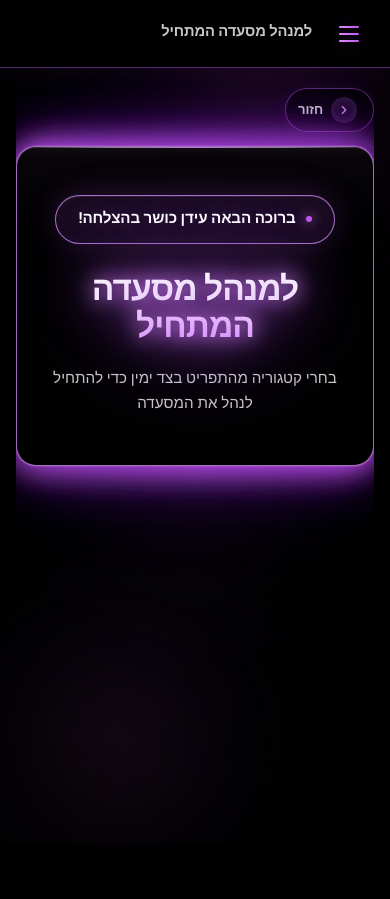
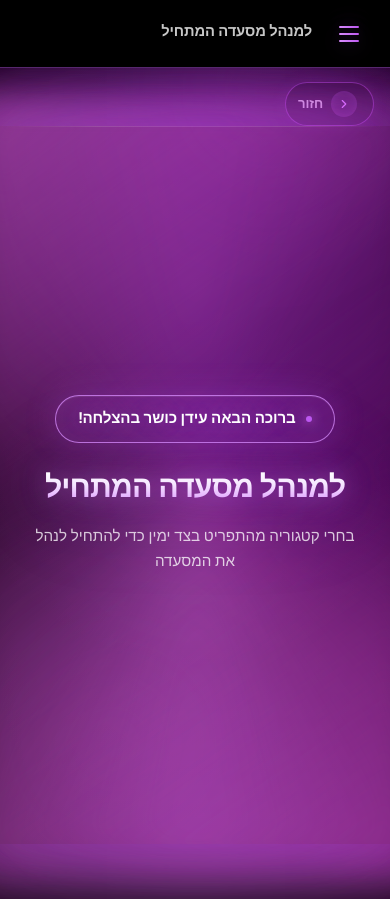
Before and after one commit to BenProbeh/The-New-Manager-s-Guide, a React (Vite) app: page / in a window 390 px wide. Before the commit the page ends 844 px from the top, so only its background shows below. Built offline with nearby package versions, Linux system fonts and the light colour scheme.

Commit message:
Fix mobile scroll jank and horizontal drift

```diff
--- a/src/components/PageCard.jsx
+++ b/src/components/PageCard.jsx
@@ -6,7 +6,7 @@ export default function PageCard({ children, className = '', variant = 'default'
       <div className="page-card__halo page-card__halo--c" aria-hidden="true" />
       <div className="page-card__surface">
         <div className="page-card__sheen" aria-hidden="true" />
-        {children}
+        <div className="page-card__content">{children}</div>
       </div>
     </div>
   )
--- a/src/index.css
+++ b/src/index.css
@@ -48,10 +48,17 @@
     0 24px 64px rgba(0, 0, 0, 0.25);
 
   --shadow-card:
-    0 0 0 1px rgba(218, 143, 255, 0.22),
-    0 0 24px rgba(191, 90, 242, 0.28),
-    0 0 64px rgba(147, 51, 234, 0.18),
-    0 0 120px rgba(124, 58, 237, 0.1),
+    0 0 0 1px rgba(218, 143, 255, 0.24),
+    0 0 18px rgba(191, 90, 242, 0.34),
+    0 0 36px rgba(147, 51, 234, 0.2),
+    0 0 56px rgba(124, 58, 237, 0.1),
+    inset 0 1px 0 rgba(255, 255, 255, 0.08);
+
+  --shadow-card-mobile:
+    0 0 0 1px rgba(218, 143, 255, 0.26),
+    0 0 12px rgba(191, 90, 242, 0.36),
+    0 0 24px rgba(147, 51, 234, 0.22),
+    0 0 36px rgba(124, 58, 237, 0.12),
     inset 0 1px 0 rgba(255, 255, 255, 0.08);
 
   --shadow-card-hover:
@@ -984,14 +991,13 @@ ul {
   position: relative;
   width: 100%;
   max-width: 100%;
-  overflow: visible;
-  isolation: isolate;
 }
 
 .page-card__halo {
   position: absolute;
-  border-radius: calc(var(--radius-xl) + 12px);
+  border-radius: calc(var(--radius-xl) + 8px);
   pointer-events: none;
+  z-index: 0;
 }
 
 .page-card__halo--a {
@@ -1004,8 +1010,8 @@ ul {
     rgba(147, 51, 234, 0.45),
     rgba(218, 143, 255, 0.85)
   );
-  filter: blur(16px) saturate(200%);
-  opacity: 0.75;
+  filter: blur(12px) saturate(200%);
+  opacity: 0.72;
   animation: halo-rotate 10s linear infinite;
 }
 
@@ -1017,18 +1023,17 @@ ul {
     transparent 42%,
     rgba(191, 90, 242, 0.4) 100%
   );
-  filter: blur(6px) saturate(180%);
-  opacity: 0.9;
+  filter: blur(5px) saturate(180%);
+  opacity: 0.82;
 }
 
 .page-card__halo--c {
   inset: 0;
   border-radius: var(--radius-xl);
   box-shadow:
-    0 0 40px rgba(191, 90, 242, 0.35),
-    0 0 100px rgba(147, 51, 234, 0.2),
-    0 0 180px rgba(124, 58, 237, 0.1);
-  opacity: 1;
+    0 0 24px rgba(191, 90, 242, 0.32),
+    0 0 48px rgba(147, 51, 234, 0.18),
+    0 0 72px rgba(124, 58, 237, 0.1);
 }
 
 @keyframes halo-rotate {
@@ -1037,6 +1042,7 @@ ul {
 
 .page-card__surface {
   position: relative;
+  z-index: 1;
   padding: 52px 60px;
   border-radius: var(--radius-xl);
   background:
@@ -1045,7 +1051,13 @@ ul {
   border: 1px solid var(--color-border-accent-strong);
   box-shadow: var(--shadow-card);
   overflow: hidden;
-  transition: box-shadow var(--duration-slow) var(--ease-out-expo), border-color var(--duration-slow) var(--ease-out-expo);
+  transition:
+    box-shadow var(--duration-slow) var(--ease-out-expo),
+    border-color var(--duration-slow) var(--ease-out-expo);
+}
+
+.page-card__content {
+  position: relative;
 }
 
 .page-card:hover .page-card__surface {
@@ -1084,20 +1096,6 @@ ul {
 
 .page-header--hero {
   padding: 8px 0;
-}
-
-.page-header--hero::after {
-  content: '';
-  position: absolute;
-  inset: 8% 0 12%;
-  background: radial-gradient(
-    ellipse at 50% 42%,
-    rgba(191, 90, 242, 0.22) 0%,
-    rgba(147, 51, 234, 0.1) 45%,
-    transparent 72%
-  );
-  pointer-events: none;
-  z-index: -1;
 }
 
 .page-header--section {
@@ -1594,7 +1592,6 @@ ul {
   line-height: 1.12;
   letter-spacing: -0.03em;
   color: #ffffff;
-  text-shadow: var(--oled-text-bloom);
   background: linear-gradient(
     180deg,
     #ffffff 0%,
@@ -1604,15 +1601,18 @@ ul {
   -webkit-background-clip: text;
   background-clip: text;
   -webkit-text-fill-color: transparent;
-  filter: drop-shadow(0 0 32px rgba(191, 90, 242, 0.4));
+  filter:
+    drop-shadow(0 0 8px rgba(218, 143, 255, 0.5))
+    drop-shadow(0 0 18px rgba(191, 90, 242, 0.32))
+    drop-shadow(0 0 32px rgba(147, 51, 234, 0.18));
 }
 
 .page-header__title--main {
   font-size: clamp(2.1rem, 5.5vw, 3.5rem);
   filter:
-    drop-shadow(0 0 10px rgba(218, 143, 255, 0.9))
-    drop-shadow(0 0 26px rgba(191, 90, 242, 0.65))
-    drop-shadow(0 0 52px rgba(147, 51, 234, 0.38));
+    drop-shadow(0 0 10px rgba(218, 143, 255, 0.55))
+    drop-shadow(0 0 22px rgba(191, 90, 242, 0.36))
+    drop-shadow(0 0 38px rgba(147, 51, 234, 0.2));
 }
 
 .page-header__subtitle {
@@ -1710,7 +1710,6 @@ ul {
   .app-shell__main,
   .content-area,
   .page,
-  .page-card,
   .page-content {
     overflow-x: clip;
     overscroll-behavior-x: none;
@@ -1726,30 +1725,26 @@ ul {
     opacity: 0.65;
   }
 
+  .page-card__surface {
+    box-shadow: var(--shadow-card-mobile);
+  }
+
   .page-card__halo--a {
     animation: none !important;
-    opacity: 0.82;
-    filter: blur(18px) saturate(200%);
+    opacity: 0.68;
+    filter: blur(10px) saturate(190%);
   }
 
   .page-card__halo--b {
-    filter: blur(8px) saturate(185%);
-    opacity: 0.92;
+    opacity: 0.78;
+    filter: blur(4px) saturate(170%);
   }
 
   .page-card__halo--c {
-    filter: none;
     box-shadow:
-      0 0 32px rgba(191, 90, 242, 0.42),
-      0 0 72px rgba(147, 51, 234, 0.26),
-      0 0 120px rgba(124, 58, 237, 0.14);
-  }
-
-  .page-card--hero .page-card__surface {
-    box-shadow:
-      0 0 36px rgba(191, 90, 242, 0.32),
-      0 0 72px rgba(147, 51, 234, 0.18),
-      var(--shadow-card);
+      0 0 16px rgba(191, 90, 242, 0.34),
+      0 0 32px rgba(147, 51, 234, 0.2),
+      0 0 48px rgba(124, 58, 237, 0.1);
   }
 
   .top-bar {
@@ -1871,7 +1866,7 @@ ul {
   }
 
   .content-area {
-    padding: 20px 16px 36px;
+    padding: 20px 20px 36px;
   }
 
   .page__toolbar {
@@ -1911,10 +1906,7 @@ ul {
   }
 
   .page-card__halo--a,
-  .page-card__halo--b {
-    border-radius: calc(var(--radius-lg) + 10px);
-  }
-
+  .page-card__halo--b,
   .page-card__halo--c {
     border-radius: var(--radius-lg);
   }
@@ -1932,11 +1924,129 @@ ul {
   .nav-bar__link:hover {
     transform: none;
   }
+
+  /* Home — full-screen ambient halo on mobile */
+  .content-area:has(.page--home) {
+    flex: 1;
+    display: flex;
+    flex-direction: column;
+    padding: 0;
+    padding-bottom: env(safe-area-inset-bottom, 0);
+    align-items: stretch;
+  }
+
+  .page--home {
+    position: relative;
+    flex: 1;
+    display: flex;
+    flex-direction: column;
+    width: 100%;
+    max-width: 100%;
+    min-height: calc(100svh - var(--top-bar-height) - env(safe-area-inset-top, 0px));
+    min-height: calc(100dvh - var(--top-bar-height) - env(safe-area-inset-top, 0px));
+  }
+
+  .page--home::before {
+    content: '';
+    position: absolute;
+    inset: 0;
+    background:
+      radial-gradient(ellipse 130% 85% at 50% 28%, rgba(191, 90, 242, 0.22) 0%, transparent 58%),
+      radial-gradient(ellipse 110% 75% at 50% 72%, rgba(147, 51, 234, 0.14) 0%, transparent 55%),
+      radial-gradient(ellipse 90% 50% at 50% 100%, rgba(124, 58, 237, 0.1) 0%, transparent 50%);
+    pointer-events: none;
+    z-index: 0;
+  }
+
+  .page--home .page__toolbar {
+    position: relative;
+    z-index: 1;
+    padding: 14px 16px 0;
+    margin-bottom: 0;
+  }
+
+  .page--home .page-card {
+    position: relative;
+    z-index: 1;
+    flex: 1;
+    display: flex;
+    flex-direction: column;
+    min-height: 0;
+  }
+
+  .page--home .page-card__halo {
+    border-radius: 0;
+  }
+
+  .page--home .page-card__halo--a {
+    inset: -14vmin;
+    opacity: 0.58;
+    filter: blur(32px) saturate(210%);
+  }
+
+  .page--home .page-card__halo--b {
+    inset: -8vmin;
+    opacity: 0.68;
+    filter: blur(16px) saturate(185%);
+  }
+
+  .page--home .page-card__halo--c {
+    inset: 0;
+    border-radius: 0;
+    box-shadow:
+      0 0 18vmin rgba(191, 90, 242, 0.26),
+      0 0 36vmin rgba(147, 51, 234, 0.15),
+      0 0 54vmin rgba(124, 58, 237, 0.08);
+  }
+
+  .page--home .page-card__surface {
+    flex: 1;
+    display: flex;
+    flex-direction: column;
+    justify-content: center;
+    min-height: 0;
+    border-radius: 0;
+    border: none;
+    background: transparent;
+    box-shadow: none;
+    padding: clamp(28px, 7vmin, 44px) clamp(18px, 5vw, 28px);
+  }
+
+  .page--home .page-card__sheen {
+    opacity: 0.25;
+  }
+
+  .page--home .page-card__content {
+    flex: 1;
+    display: flex;
+    flex-direction: column;
+    justify-content: center;
+  }
+
+  .page--home .page-header--hero {
+    padding: clamp(12px, 3vmin, 24px) 0;
+  }
+
+  .page--home .page-header__title--main {
+    font-size: clamp(1.9rem, 7.2vw, 2.65rem);
+    filter:
+      drop-shadow(0 0 12px rgba(218, 143, 255, 0.5))
+      drop-shadow(0 0 28px rgba(191, 90, 242, 0.32))
+      drop-shadow(0 0 48px rgba(147, 51, 234, 0.18));
+  }
+
+  .page--home .page-header__subtitle {
+    max-width: min(420px, 92%);
+  }
 }
 
 @media (max-width: 380px) {
   .page-card__surface {
     padding: 28px 18px;
+  }
+
+  .page--home .page-card__surface {
+    padding: 24px 16px;
   }
 
   .nav-bar__link {
```
